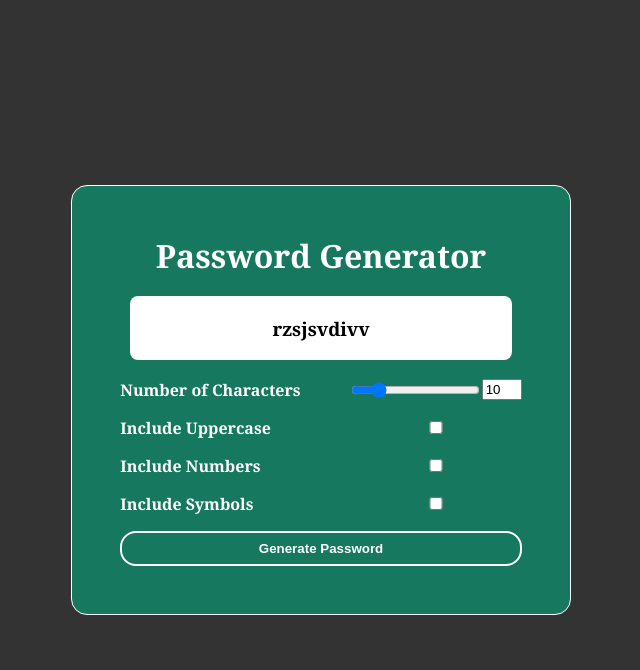
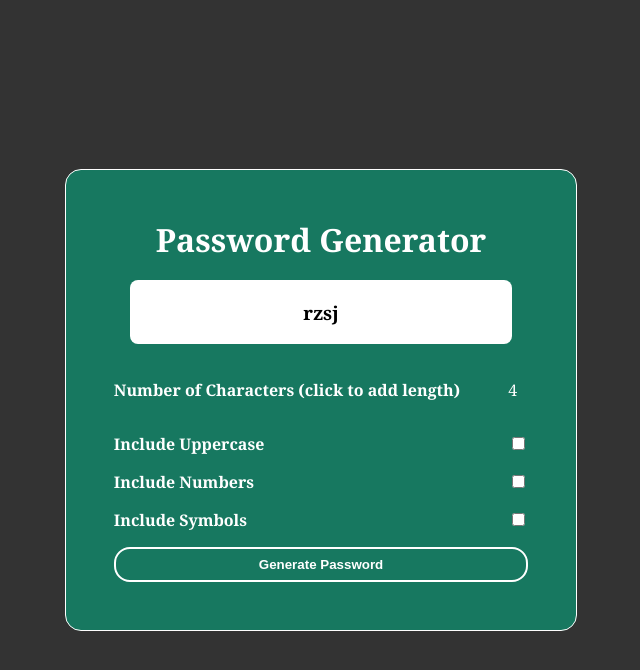
Before and after one commit to FireHeart2K/CPSC-581, a plain HTML site: page Assignment 1 - Random Password Generator/Irtaza' Version/index.html in a window 1280 px wide. Both pictures are taken after a click on the button "Generate Password". Shown: the whole page, without its empty margins (319-959 px from the left). Drawn offline with Linux system fonts and the light colour scheme.

Commit message:
click button to add length to password
instead of interacting with the range slider you can keep clicking to make a longer and stronger password

```diff
--- a/Assignment 1 - Random Password Generator/Irtaza' Version/index.html
+++ b/Assignment 1 - Random Password Generator/Irtaza' Version/index.html
@@ -12,12 +12,8 @@
         <h1 class="title">Password Generator</h1>
         <h3 class="password-display" id="passwordDisplay"></h3class>password</h3>
         <form id="passwordGeneratorForm" class="form">
-            <label for="characterAmountNumber">Number of Characters</label>
-            <div class="character-amount-container">
-                <input type="range" min="1" max="50" value="10" id="characterAmountRange">
-                <input class="number-input" type="number" min="1" max="50" value="10" id="characterAmountNumber">
-            </div>
-
+            <label>Number of Characters (click to add length) </label>
+            <p><a id="clicks">3</a></p>
 
             <label for="includeUppercase">Include Uppercase</label>
             <input type="checkbox" id="includeUppercase">
@@ -28,7 +24,8 @@
             <label for="includeSymbols">Include Symbols</label>
             <input type="checkbox" id="includeSymbols">
 
-            <button type="submit" class="btn">Generate Password</button>
+
+            <button id="generate_password_btn" onClick="onClick()" type="submit" class="btn">Generate Password</button>
 
         </form>
     </div>
--- a/Assignment 1 - Random Password Generator/Irtaza' Version/script.js
+++ b/Assignment 1 - Random Password Generator/Irtaza' Version/script.js
@@ -1,5 +1,3 @@
-const characterAmountRange = document.getElementById('characterAmountRange')
-const characterAmountNumber = document.getElementById('characterAmountNumber')
 const form = document.getElementById('passwordGeneratorForm')
 const passwordDisplay = document.getElementById('passwordDisplay')
 
@@ -12,12 +10,9 @@ const UPPERCASE_CHAR_CODES = arrayFromLowToHigh(65, 90)
 const NUMBER_CHAR_CODES = arrayFromLowToHigh(48, 57)
 const SYMBOL_CHAR_CODES = arrayFromLowToHigh(33, 47).concat(arrayFromLowToHigh(58, 64)).concat(arrayFromLowToHigh(91, 96)).concat(arrayFromLowToHigh(123, 126))
 
-characterAmountNumber.addEventListener('input', syncCharacterAmount)
-characterAmountRange.addEventListener('input', syncCharacterAmount)
-
 form.addEventListener('submit', e => {
     e.preventDefault()
-    const characterAmount = characterAmountNumber.value
+    const characterAmount = clicks
     const includeUppercase = includeUppercaseElement.checked
     const includeNumbers = includeNumbersElement.checked
     const includeSymbols = includeSymbolsElement.checked
@@ -48,8 +43,9 @@ function arrayFromLowToHigh(low, high){
     return array
 }
 
-function syncCharacterAmount(e){
-    const value = e.target.value
-    characterAmountNumber.value = value
-    characterAmountRange.value = value
-}
+var clicks = 3;
+
+function onClick() {
+  clicks += 1;
+  document.getElementById("clicks").innerHTML = clicks;
+};
```
